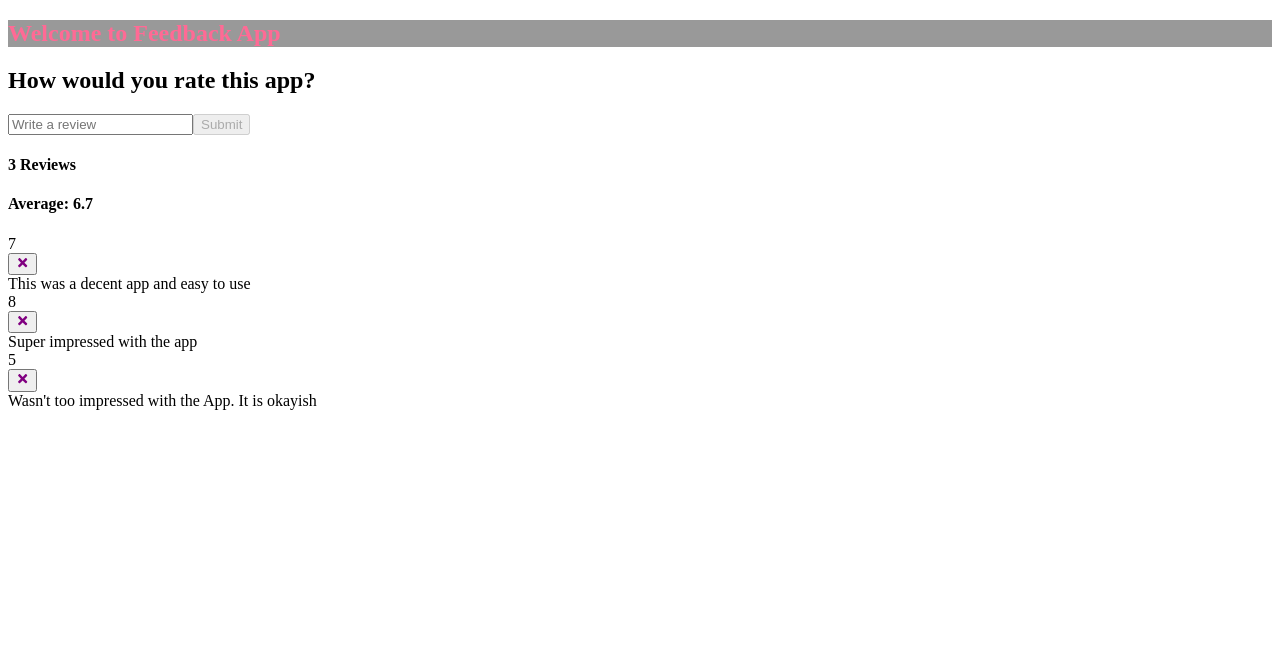
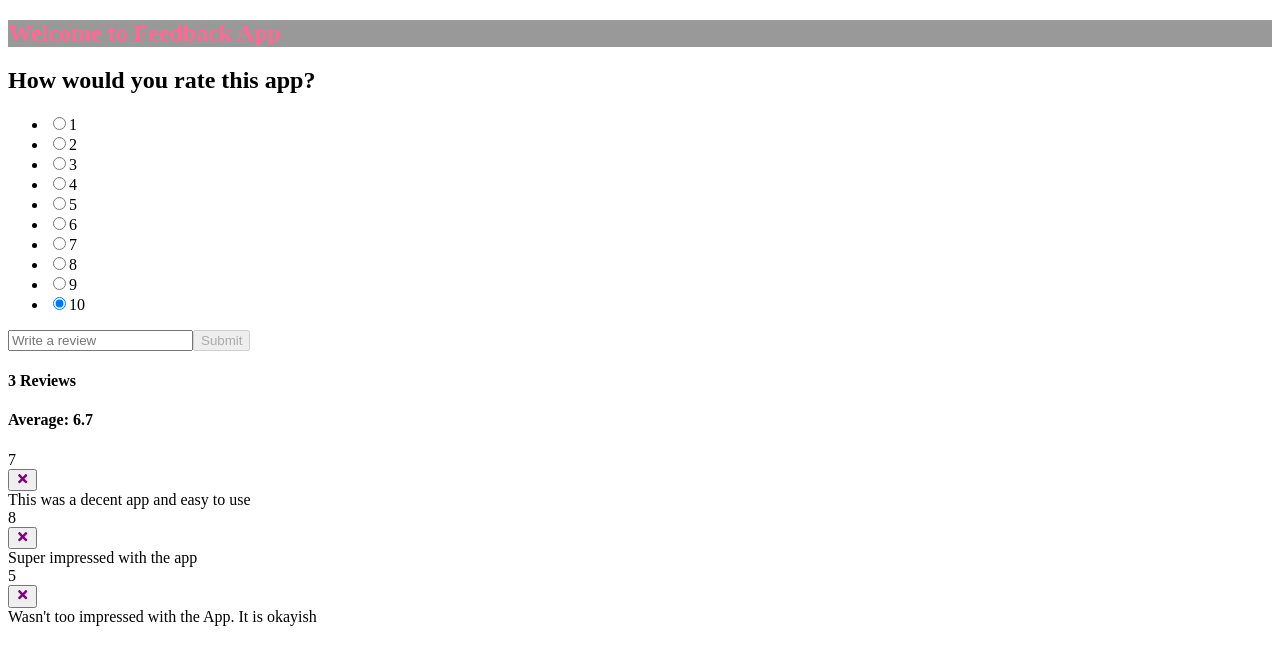
Before and after one commit to milan-vishnoi/Feedback-app, a React (Create React App) app: page / in a window 1280 px wide. Shown: the top 664 px of the page. Built offline with nearby package versions, Linux system fonts and the light colour scheme.

Commit message:
Added RatingSelector to the FeedbackForm

```diff
--- a/src/components/FeedbackForm.jsx
+++ b/src/components/FeedbackForm.jsx
@@ -1,9 +1,11 @@
 import { useState } from "react";
+import RatingSelector from "./RatingSelector";
 import Card from "./shared/Card";
 import Button from "./shared/Button";
 
 function FeedbackForm() {
  const [text, setText] = useState("");
+ const [rating, setRating] = useState(10);
  const [buttonDisabled, setButtonDisabled] = useState(true);
  const [message,setMessage] = useState("");
 
@@ -25,7 +27,7 @@
     <Card>
         <form>
         <h2>How would you rate this app?</h2>
-        {/* @todo: Rating selector*/}
+        <RatingSelector select={(rating)=> setRating(rating)}/>
         <div className="input-group">
         <input onChange={handleTextInput}  type="text" placeholder="Write a review" value={text} />
         <Button type="submit" version="secondary" isDisabled={buttonDisabled}>Submit</Button>
--- /dev/null
+++ b/src/components/RatingSelector.jsx
@@ -0,0 +1,29 @@
+import { useState } from "react";
+
+function RatingSelector({select}) {
+
+    const [selected, setSelected] = useState(10);
+    const handleChange = (event) => {
+         setSelected(+event.currentTarget.value);
+         select(+event.currentTarget.value);
+    };
+  return (
+    <ul className='rating'>
+    {Array.from({ length: 10 }, (_, i) => (
+      <li key={`rating-${i + 1}`}>
+        <input
+          type='radio'
+          id={`num${i + 1}`}
+          name='rating'
+          value={i + 1}
+          onChange={handleChange}
+          checked={selected === i + 1}
+        />
+        <label htmlFor={`num${i + 1}`}>{i + 1}</label>
+      </li>
+    ))}
+  </ul>
+  )
+}
+
+export default RatingSelector;
```
